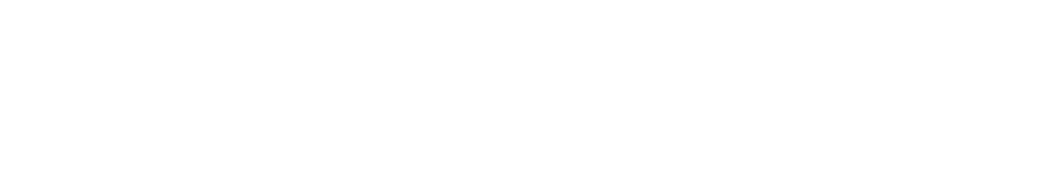
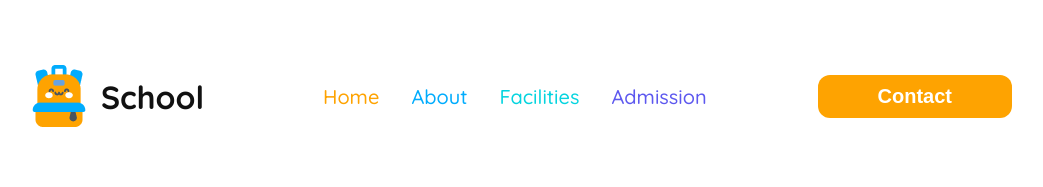
Before and after one commit to OMIT-HASAN-CODER/Assignment-2, a plain HTML site: page index.html in a window 1280 px wide. Shown: the whole page, without its empty margins (120-1163 px from the left). Drawn offline with Linux system fonts and the light colour scheme.

Commit message:
add navbar and makes it responsive

```diff
--- a/index.html
+++ b/index.html
@@ -1,17 +1,41 @@
 <!DOCTYPE html>
 <html lang="en">
+
 <head>
     <meta charset="UTF-8">
     <meta name="viewport" content="width=device-width, initial-scale=1.0">
-    <title>Kid School</title>
+    <title>Kids School</title>
     <style>
         @import url('https://fonts.googleapis.com/css2?family=Quicksand:wght@300..700&display=swap');
     </style>
     <link rel="stylesheet" href="style.css">
 </head>
+
 <body class="quicksand-font">
-    <header></header>
+    <header>
+        <nav class="navbar display-flex">
+            <div class="ins-container display-flex">
+                <img class="ins-logo" src="assets/logo.png" alt="logo">
+                <h3 class="ins-name">School</h3>
+            </div>
+            <div class="nav-links-container">
+                <ul class="nav-links display-flex">
+                    <li class="nav-item"><a href="#" class="nav-link color-1">Home</a></li>
+                    <li class="nav-item"><a href="#" class="nav-link color-2">About</a></li>
+                    <li class="nav-item"><a href="#" class="nav-link color-3">Facilities</a></li>
+                    <li class="nav-item"><a href="#" class="nav-link color-4">Admission</a></li>
+                </ul>
+            </div>
+            <button class="nav-btn">Contact</button>
+            <div class="hide menubar">
+                <svg xmlns="http://www.w3.org/2000/svg" width="30" height="30" viewBox="0 0 30 30" fill="none">
+                    <path fill-rule="evenodd" clip-rule="evenodd" d="M3.75 8.4375C3.75 7.91973 4.16973 7.5 4.6875 7.5H25.3125C25.8303 7.5 26.25 7.91973 26.25 8.4375C26.25 8.95527 25.8303 9.375 25.3125 9.375H4.6875C4.16973 9.375 3.75 8.95527 3.75 8.4375ZM3.75 15C3.75 14.4822 4.16973 14.0625 4.6875 14.0625H25.3125C25.8303 14.0625 26.25 14.4822 26.25 15C26.25 15.5178 25.8303 15.9375 25.3125 15.9375H4.6875C4.16973 15.9375 3.75 15.5178 3.75 15ZM3.75 21.5625C3.75 21.0447 4.16973 20.625 4.6875 20.625H25.3125C25.8303 20.625 26.25 21.0447 26.25 21.5625C26.25 22.0803 25.8303 22.5 25.3125 22.5H4.6875C4.16973 22.5 3.75 22.0803 3.75 21.5625Z" fill="#111111"/>
+                </svg>
+            </div>
+        </nav>
+    </header>
     <main></main>
     <footer></footer>
 </body>
+
 </html>
--- a/style.css
+++ b/style.css
@@ -4,3 +4,109 @@
   font-weight: 400;
   font-style: normal;
 }
+
+
+/* shared styles */
+.display-flex{
+  display: flex;
+}
+
+.color-1{
+    color: #FEA301;
+}
+
+.color-2{
+    color: #01ACFD;
+}
+
+.color-3{
+    color: #05D4DF;
+}
+
+.color-4{
+    color: #5D58EF;
+}
+
+
+
+/* nav styles */
+header{
+    max-width: 1440px;
+    margin: 0px auto;
+}
+
+.navbar{
+    max-width: 1160px;
+    justify-content: space-between;
+    align-items: center;
+    padding: 20px 140px;
+}
+
+.ins-container{
+    align-items: center;
+}
+
+.ins-logo{
+    max-width: 62px;
+    max-height: 62px;
+}
+
+.ins-name{
+    font-size: 2rem;
+    font-weight: 700;
+    color: #111;
+    padding: 17px 0px 15px 11px;
+}
+
+.nav-item{
+    list-style: none;
+    margin-right: 32px;
+}
+
+.nav-link{
+    text-decoration: none;
+    font-size: 1.25rem;
+    font-weight: 500;
+}
+
+.nav-btn{
+    max-width: 197px;
+    padding: 10px 60px;
+    border-radius: 12px;
+    border: none;
+    background-color: #FEA301;
+    color: #ffffff;
+    font-size: 1.25rem;
+    font-weight: 600;
+}
+
+
+
+/* responsive styles */
+@media screen and (min-width: 576px){
+    .hide{
+        display: none;
+    }
+}
+
+
+@media screen and (max-width: 576px){
+    .ins-name,
+    .nav-links-container,
+    .nav-btn{
+        display: none;
+    }
+
+    .navbar{
+        gap: 282px;
+        justify-content: center;
+        align-items: center;
+        max-width: 390px;
+        border: 0.5px solid #FEA301;
+    }
+
+    .ins-logo{
+        max-width: 46px;
+        max-height: 46px;
+    }
+}
```
